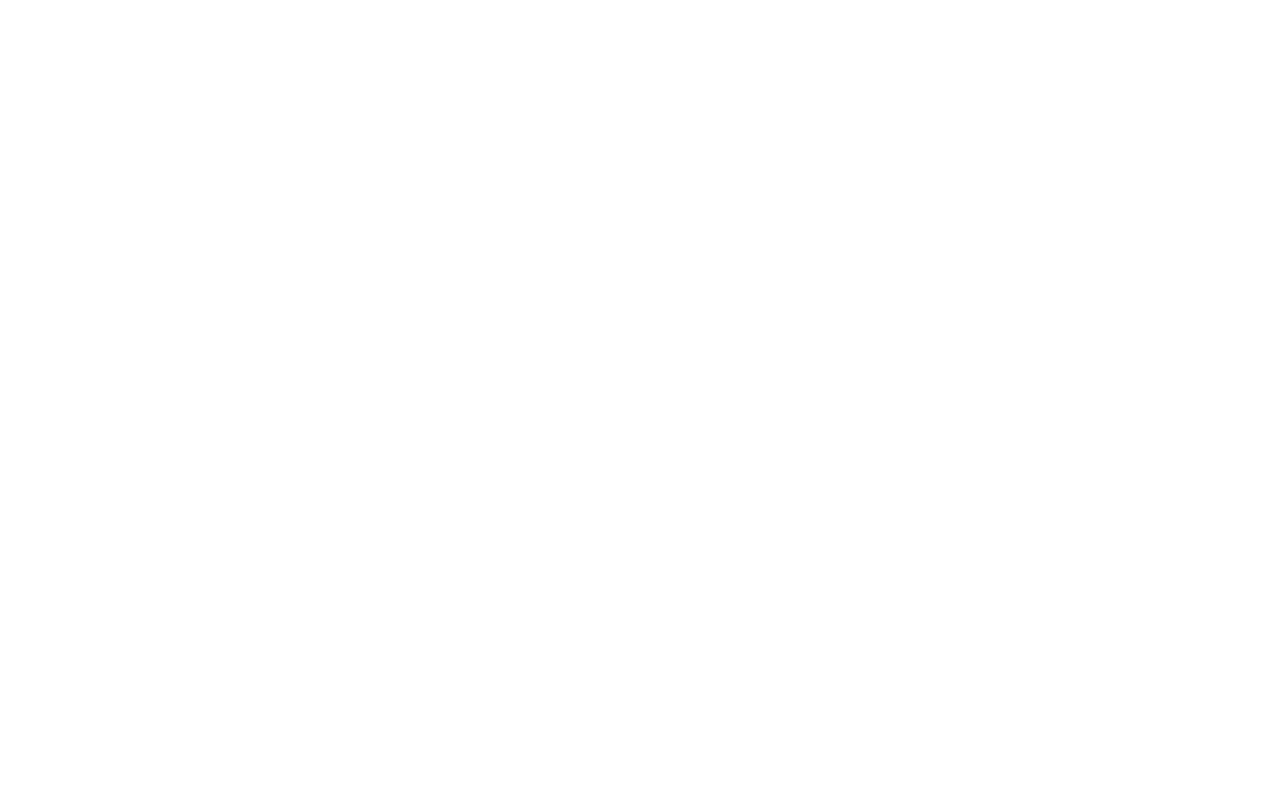
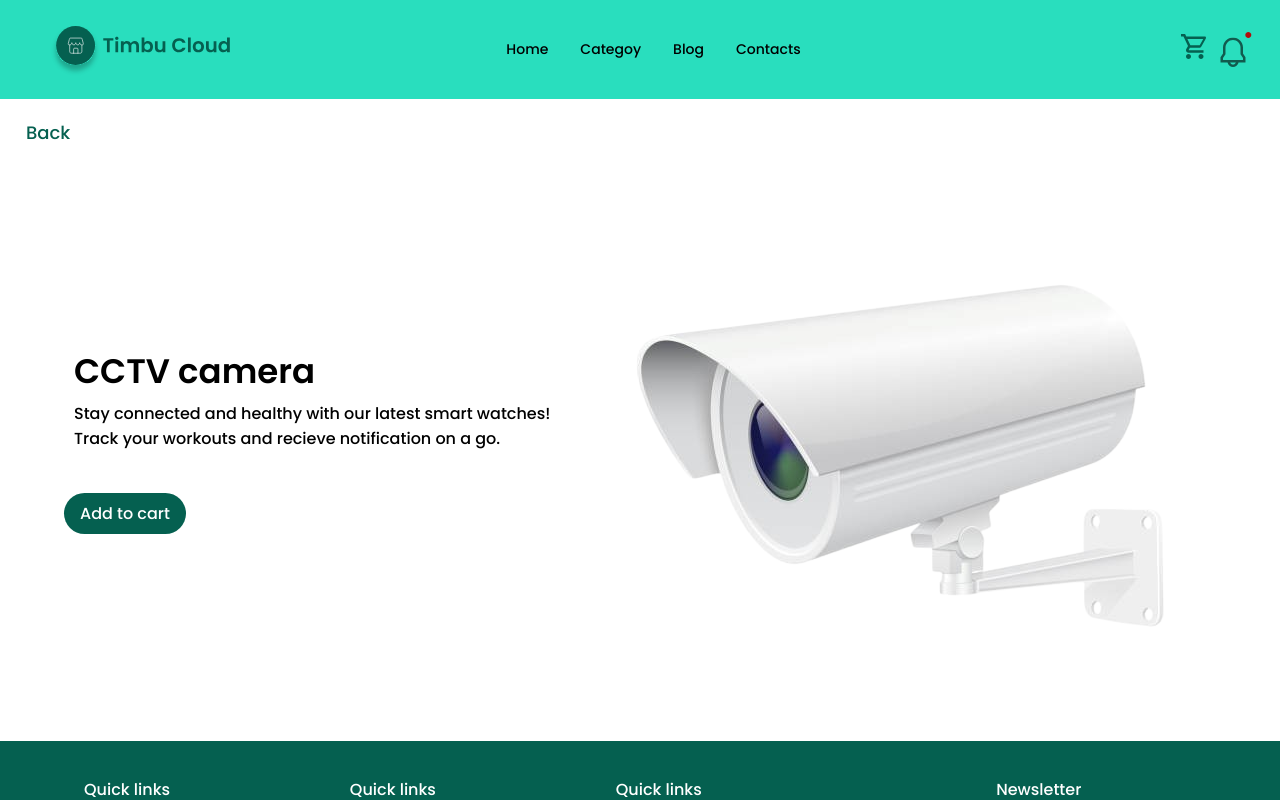
Before and after one commit to Promiseejiro/HNG2, a React (Create React App) app: page /2ctvcamera.png in a window 1280 px wide. Before the commit this address had no page. Shown: the top 800 px of the page. Built offline with nearby package versions, Linux system fonts and the light colour scheme.

Commit message:
new commit

```diff
--- a/src/App.js
+++ b/src/App.js
@@ -2,6 +2,8 @@
 import HomePage from "../src/page/HomePage";
 import { BrowserRouter as Router, Routes, Route } from "react-router-dom";
 import Checkout from "./page/Checkout";
+import { Toaster } from "react-hot-toast";
+import SingleProduct from "./page/SingleProduct";
 function App() {
   return (
     <div className="App">
@@ -9,8 +11,26 @@
         <Routes>
           <Route path="/" element={<HomePage />}></Route>
           <Route path="/cart" element={<Checkout />}></Route>
+          <Route path="/:producturl" element={<SingleProduct />}></Route>
         </Routes>
       </Router>
+      <Toaster
+        toastOptions={{
+          duration: 5000,
+          style: {
+            padding: "0",
+            borderRadius: "0",
+            margin: "0",
+            gap: "0",
+            top: "0",
+            right: "0",
+            bottom: "0",
+            left: "0",
+            boxShadow: "none",
+            background: "transparent",
+          },
+        }}
+      />
     </div>
   );
 }
--- a/src/Compnent/CheckoutModal/index.js
+++ b/src/Compnent/CheckoutModal/index.js
@@ -3,6 +3,7 @@
 import style from "./index.module.css";
 import Typography from "../Typograhy";
 import Button from "../Button";
+import { Link } from "react-router-dom";
 const CheckOutModal = ({ closeCheckout }) => {
   return (
     <section className={style.modal}>
@@ -26,6 +27,7 @@
         >
           Checkout successfull
         </Typography>
+        <Link to="/" className={style.link}>
           <Button
             verticalPadding="5px"
             horizontalPadding="50px"
@@ -35,6 +37,7 @@
           >
             Back to shop
           </Button>
+        </Link>
       </div>
     </section>
   );
--- a/src/Compnent/Logo/index.js
+++ b/src/Compnent/Logo/index.js
@@ -1,9 +1,12 @@
 import style from "./index.module.css";
 import logo from "../../assets/svg/logo.svg";
+import { Link } from "react-router-dom";
 const Logo = () => {
   return (
     <div className={style.logo_container}>
-      <img src={logo} className={style.logo} />
+      <Link to={`/`}>
+        <img src={logo} className={style.logo} />
+      </Link>
     </div>
   );
 };
--- a/src/Compnent/ProductCard/index.module.css
+++ b/src/Compnent/ProductCard/index.module.css
@@ -30,6 +30,7 @@
   display: flex;
   flex-direction: column;
   gap: 0px;
+  cursor: pointer;
 }
 
 .btn_container {
@@ -37,6 +38,11 @@
   align-items: center;
   justify-content: center;
   /* gap: 16px; */
+}
+
+a {
+  text-decoration: none;
+  color: black;
 }
 
 @media (max-width: 768px) {
--- a/src/Compnent/Toast/index.js
+++ b/src/Compnent/Toast/index.js
@@ -2,7 +2,15 @@
 const Toast = ({ type, text }) => {
   return (
     <div className={style.toast}>
-      <div>{text}</div>
+      <div
+        className={style.message}
+        style={{
+          backgroundColor: "white",
+          color: type == "success" ? "#33CC33" : "#FF3A3A",
+        }}
+      >
+        {text}
+      </div>
     </div>
   );
 };
--- a/src/Compnent/Toast/index.module.css
+++ b/src/Compnent/Toast/index.module.css
@@ -0,0 +1,5 @@
+.message {
+  background-color: var(--main-color);
+  padding: 0.5rem 2rem;
+  border-radius: 10px;
+}
--- a/src/page/Checkout/index.js
+++ b/src/page/Checkout/index.js
@@ -7,7 +7,8 @@
 import style from "./index.module.css";
 import { Link } from "react-router-dom";
 import ShippingCards from "../../Compnent/ShippingCard";
-
+import Toast from "../../Compnent/Toast";
+import toast from "react-hot-toast";
 
 const Checkout = () => {
   const [savedProduct, setSavedProduct] = useState([]);
@@ -31,6 +32,7 @@
       );
     } else if (action === "clear") {
       newProduct = savedProduct.filter((product) => product.url !== url);
+      toast(<Toast text={"Item removed from cart"} type="danger" />);
     }
     localStorage.setItem("timbo-product", JSON.stringify(newProduct));
     setTotal(calculateTotal(newProduct));
@@ -114,10 +116,7 @@
             Continue shopping
           </Typography>
         </Link>
-        <div>
-
-
-        </div>
+        <div></div>
 
         <Footer />
       </div>
--- /dev/null
+++ b/src/page/SingleProduct/index.js
@@ -0,0 +1,194 @@
+import style from "./index.module.css";
+import Typography from "../../Compnent/Typograhy";
+import Button from "../../Compnent/Button";
+import Header from "../../Compnent/Header";
+import Footer from "../../Compnent/Footer";
+import { useEffect, useState } from "react";
+import watch from "../../../src/assets/images/secondWatch.png";
+import iphone from "../../../src/assets/images/iphone.png";
+import pinkwatch from "../../../src/assets/images/pinkwatch.png";
+import smartearpod from "../../../src/assets/images/smartearpod.jpg";
+import tablet from "../../../src/assets/images/tablet.png";
+import ctvCamera from "../../../src/assets/images/ctvcamera.png";
+import ctvcamera2 from "../../../src/assets/images/2ctvcamera.png";
+import minicamera from "../../../src/assets/images/minicamera.png";
+import gamepad from "../../../src/assets/images/gamepad.png";
+import gameset from "../../../src/assets/images/gameset.png";
+import ledtv from "../../../src/assets/images/ledtv.png";
+import fridge from "../../../src/assets/images/fridge.png";
+import riglight from "../../../src/assets/images/riglight.png";
+import earpod2 from "../../../src/assets/images/2earpod.png";
+import { Link, useParams } from "react-router-dom";
+const SingleProduct = () => {
+  const { producturl } = useParams();
+  console.log(producturl);
+  const [currentProduct, setCurrentProduct] = useState({});
+  const product = [
+    {
+      image: watch,
+      name: "12 pro smart watch",
+      des: "",
+      rating: 5,
+      price: 500,
+      url: "secondWatch.png",
+    },
+    {
+      image: iphone,
+      name: "Iphone 13 pro max",
+      rating: 5,
+      price: 1500,
+      url: "iphone.png",
+      des: "",
+    },
+    {
+      image: pinkwatch,
+      name: "Germina watch",
+      rating: 4,
+      price: 300,
+      url: "pinkwatch.png",
+      des: "",
+    },
+    {
+      image: smartearpod,
+      name: "Smart earpods",
+      rating: 3,
+      price: 200,
+      url: "smartearpod.jpg",
+      des: "",
+    },
+    {
+      image: tablet,
+      name: "Tablet",
+      rating: 4,
+      price: 900,
+      url: "tablet.png",
+      des: "",
+    },
+    {
+      image: ctvCamera,
+      name: "3D Security camera",
+      rating: 5,
+      price: 600,
+      url: "ctvcamera.png",
+      des: "",
+    },
+    {
+      image: ctvcamera2,
+      name: "CCTV camera",
+      rating: 4,
+      price: 600,
+      url: "2ctvcamera.png",
+      des: "",
+    },
+    {
+      image: minicamera,
+      name: "Camera",
+      rating: 3,
+      price: 600,
+      url: "minicamera.png",
+      des: "",
+    },
+    {
+      image: gamepad,
+      name: "Game pad",
+      rating: 3,
+      price: 600,
+      url: "gamepad.png",
+      des: "",
+    },
+    {
+      image: gameset,
+      name: "Excel game set",
+      rating: 3,
+      price: 600,
+      url: "gameset.png",
+      des: "",
+    },
+    {
+      image: watch,
+      name: "12 pro smart watch",
+      rating: 5,
+      price: 500,
+      url: "secondWatch.png",
+      des: "",
+    },
+    {
+      image: ledtv,
+      name: "Smart TV",
+      rating: 5,
+      price: 500,
+      url: "ledtv.png",
+      des: "",
+    },
+    {
+      image: fridge,
+      name: "Standard washing",
+      rating: 5,
+      price: 500,
+      url: "fridge.png",
+      des: "",
+    },
+    {
+      image: riglight,
+      name: "Ring light",
+      rating: 5,
+      price: 500,
+      url: "riglight.png",
+      des: "",
+    },
+    {
+      image: earpod2,
+      name: "Wireless Ear bud",
+      rating: 5,
+      price: 500,
+      url: "2earpod.png",
+      des: "",
+    },
+  ];
+
+  useEffect(() => {
+    setCurrentProduct(product.filter((prod) => prod.url === producturl)[0]);
+  }, []);
+  return (
+    <section>
+      <Header />
+      <div className={style.back_container}>
+        <Link to="/" className={style.link}>
+          <Typography
+            fontWeight="500"
+            size="18px"
+            lineHeight="35px"
+            color=" #056050"
+            marginVertical="0"
+          >
+            Back
+          </Typography>
+        </Link>
+      </div>
+      <div className={style.flex_container}>
+        <div className={style.flex_item}>
+          <div>
+            <Typography fontWeight="600" size="34px" lineHeight="40px">
+              {currentProduct.name}
+            </Typography>
+            <Typography fontWeight="500" size="16px" lineHeight="25px">
+              Stay connected and healthy with our latest smart watches! Track
+              your workouts and recieve notification on a go.
+            </Typography>
+            <div className={style.btn_container}>
+              <Button verticalMargin="32px">Add to cart</Button>
+            </div>
+          </div>
+        </div>
+        <div className={style.flex_item}>
+          <div>
+            <img src={currentProduct.image} className={style.image} />
+          </div>
+        </div>
+      </div>
+      <Footer />
+    </section>
+  );
+};
+
+export default SingleProduct;
--- /dev/null
+++ b/src/page/SingleProduct/index.module.css
@@ -0,0 +1,58 @@
+.hero_container {
+  width: 90%;
+  margin: 0 auto;
+}
+
+.top_hero {
+  width: 55%;
+  margin: 32px auto;
+}
+
+.back_container {
+  display: flex;
+  align-items: center;
+  justify-content: start;
+  margin: 1rem;
+}
+
+.flex_container {
+  display: flex;
+  width: 90%;
+  margin: auto;
+  padding: 5rem 0;
+}
+
+.flex_container > div {
+  flex: 1;
+  display: flex;
+  align-items: center;
+  flex-direction: column;
+  justify-content: center;
+}
+
+.btn_container {
+  display: flex;
+  align-items: start;
+  justify-content: start;
+}
+
+@media (max-width: 768px) {
+  .flex_container {
+    display: flex;
+    flex-direction: column-reverse;
+  }
+
+  .top_hero {
+    width: 90%;
+    margin: 32px auto;
+  }
+
+  .image {
+    width: 250px;
+  }
+
+  .btn_container {
+    align-items: center;
+    justify-content: center;
+  }
+}
```
Also changed, not shown: src/Compnent/ProductCard/index.js (+9 -6 lines). Lines whose indentation alone changed are shown as unchanged.
